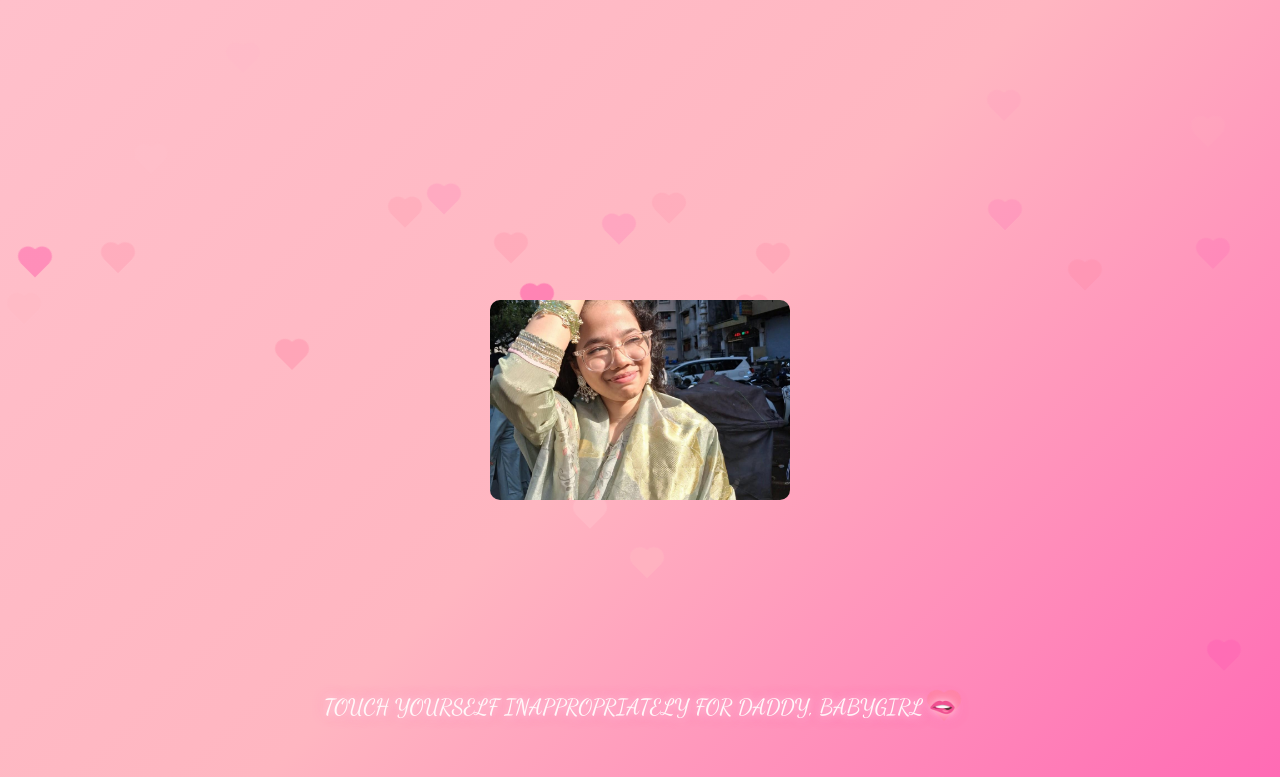
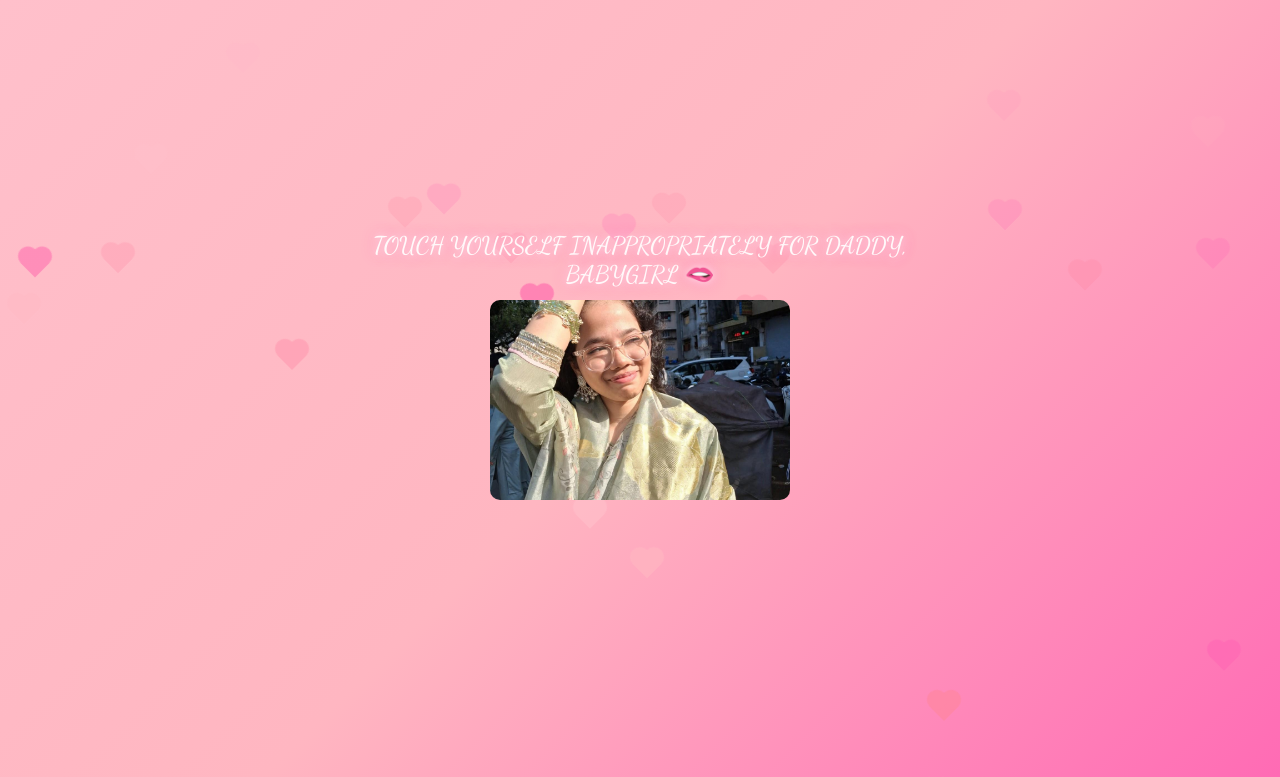
Before and after one commit to shourya18-commits/I-love-you-, a plain HTML site: page index.html in a window 1280 px wide. Shown: the top 777 px of the page. Drawn offline with Linux system fonts and the light colour scheme.

Commit message:
Update index.html

```diff
--- a/index.html
+++ b/index.html
@@ -71,11 +71,12 @@
 /* Tap Hint */
 .hint {
     position: absolute;
-    bottom: 80px;
-    width: 100%;
+    top: calc(50% - 140px); /* dynamically above envelope */
+    left: 50%;
+    transform: translate(-50%, -50%);
     text-align: center;
     font-family: 'Dancing Script', cursive;
-    font-size: 22px;
+    font-size: 24px;
     color: #fff;
     animation: glow 2s infinite alternate;
     z-index: 5;
```
